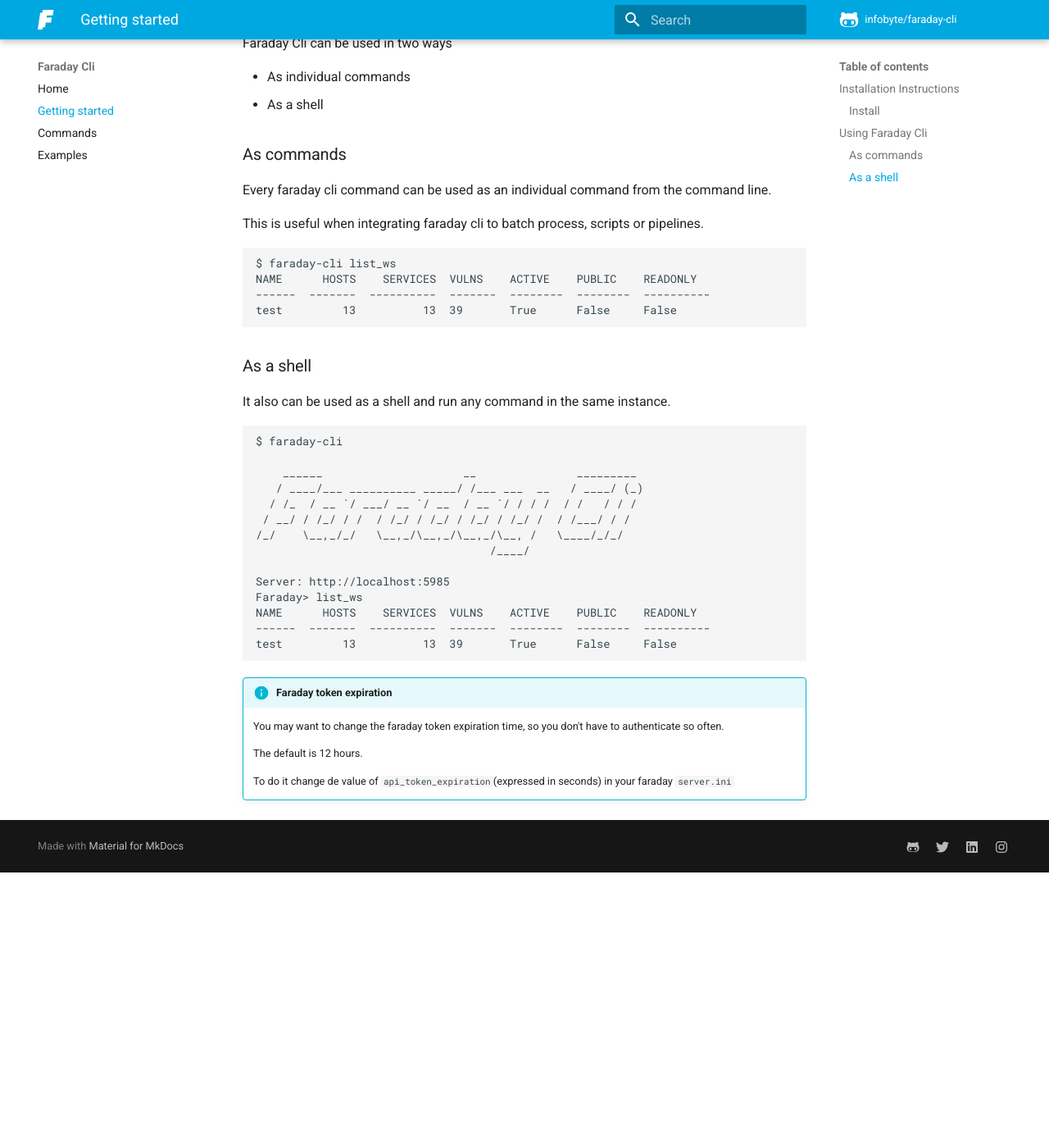
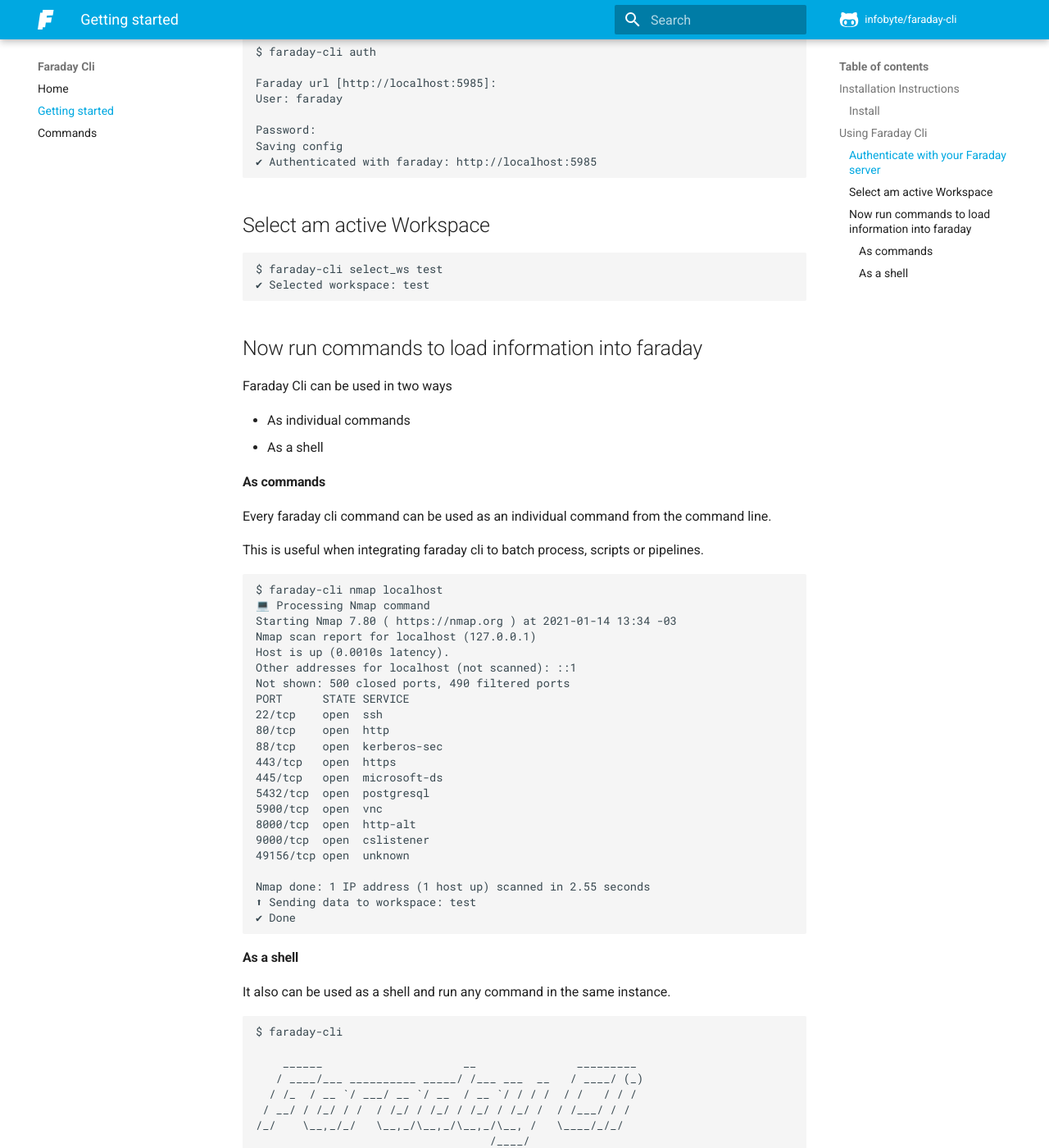
Before and after one commit to infobyte/faraday-cli, an MkDocs documentation site: the page built from docs/docs/getting_started.md, in a window 1280 px wide and 1400 px high, scrolled down 528 px. Shown: the whole window at 82% size. Built offline with MkDocs 1.6.1 and Material for MkDocs 9.7.7, drawn with Linux system fonts in a browser that asks for light colours; comment, search, counter and statistics services are not loaded; before the commit the page ends 1592 px from its top, so only the background shows below that; some of the changed text lies outside the part shown.

Commit message:
update mkdocs

`````diff
--- a/docs/docs/getting_started.md
+++ b/docs/docs/getting_started.md
@@ -16,28 +14,71 @@
     $ pip install .
     ```
 
-## Using Faraday Cli
+!!! info "Python version"
+    Python 3.7 and up required.
+
+# Using Faraday Cli
+
+## Authenticate with your Faraday server
+
+```
+$ faraday-cli auth
+
+Faraday url [http://localhost:5985]:
+User: faraday
+
+Password:
+Saving config
+✔ Authenticated with faraday: http://localhost:5985
+```
+
+## Select am active Workspace
+
+```
+$ faraday-cli select_ws test
+✔ Selected workspace: test
+```
+
+## Now run commands to load information into faraday
 
 Faraday Cli can be used in two ways
 
 * As individual commands
 * As a shell
 
-### As commands
+#### As commands
 Every faraday cli command can be used as an individual command from the command line.
 
 This is useful when integrating faraday cli to batch process, scripts or pipelines.
 
 ```
-$ faraday-cli list_ws
-NAME      HOSTS    SERVICES  VULNS    ACTIVE    PUBLIC    READONLY
-------  -------  ----------  -------  --------  --------  ----------
-test         13          13  39       True      False     False
+$ faraday-cli nmap localhost
+💻 Processing Nmap command
+Starting Nmap 7.80 ( https://nmap.org ) at 2021-01-14 13:34 -03
+Nmap scan report for localhost (127.0.0.1)
+Host is up (0.0010s latency).
+Other addresses for localhost (not scanned): ::1
+Not shown: 500 closed ports, 490 filtered ports
+PORT      STATE SERVICE
+22/tcp    open  ssh
+80/tcp    open  http
+88/tcp    open  kerberos-sec
+443/tcp   open  https
+445/tcp   open  microsoft-ds
+5432/tcp  open  postgresql
+5900/tcp  open  vnc
+8000/tcp  open  http-alt
+9000/tcp  open  cslistener
+49156/tcp open  unknown
+
+Nmap done: 1 IP address (1 host up) scanned in 2.55 seconds
+⬆ Sending data to workspace: test
+✔ Done
 ```
 
 
 
-### As a shell
+#### As a shell
 
 It also can be used as a shell and run any command in the same instance.
 
@@ -53,16 +94,27 @@
                                    /____/
 
 Server: http://localhost:5985
-Faraday> list_ws
-NAME      HOSTS    SERVICES  VULNS    ACTIVE    PUBLIC    READONLY
-------  -------  ----------  -------  --------  --------  ----------
-test         13          13  39       True      False     False
+[ws:test]> nmap localhost
+💻 Processing Nmap command
+Starting Nmap 7.80 ( https://nmap.org ) at 2021-01-14 13:34 -03
+Nmap scan report for localhost (127.0.0.1)
+Host is up (0.00026s latency).
+Other addresses for localhost (not scanned): ::1
+Not shown: 961 closed ports, 29 filtered ports
+PORT      STATE SERVICE
+22/tcp    open  ssh
+80/tcp    open  http
+88/tcp    open  kerberos-sec
+443/tcp   open  https
+445/tcp   open  microsoft-ds
+5432/tcp  open  postgresql
+5900/tcp  open  vnc
+8000/tcp  open  http-alt
+9000/tcp  open  cslistener
+49156/tcp open  unknown
+
+Nmap done: 1 IP address (1 host up) scanned in 5.45 seconds
+⬆ Sending data to workspace: test
+✔ Done
+[ws:test]>
 ```
-
-
-!!! info "Faraday token expiration"
-    You may want to change the faraday token expiration time, so you don't have to authenticate so often.
-
-    The default is 12 hours.
-
-    To do it change de value of ```api_token_expiration```(expressed in seconds) in your faraday ````server.ini````
--- a/docs/mkdocs.yml
+++ b/docs/mkdocs.yml
@@ -17,7 +17,6 @@
   - Home: index.md
   - Getting started: getting_started.md
   - Commands: commands.md
-  - Examples: examples.md
 
 markdown_extensions:
   - admonition
`````
Also changed, not shown: other parts of docs/docs/getting_started.md (+0 -2 lines), docs/docs/commands.md (+184 -177 lines), docs/docs/examples.md (deleted, +0 -39 lines), docs/docs/index.md (+43 -0 lines), docs/docs/images/faraday_cli_stats.jpeg (added), 1 other file.
